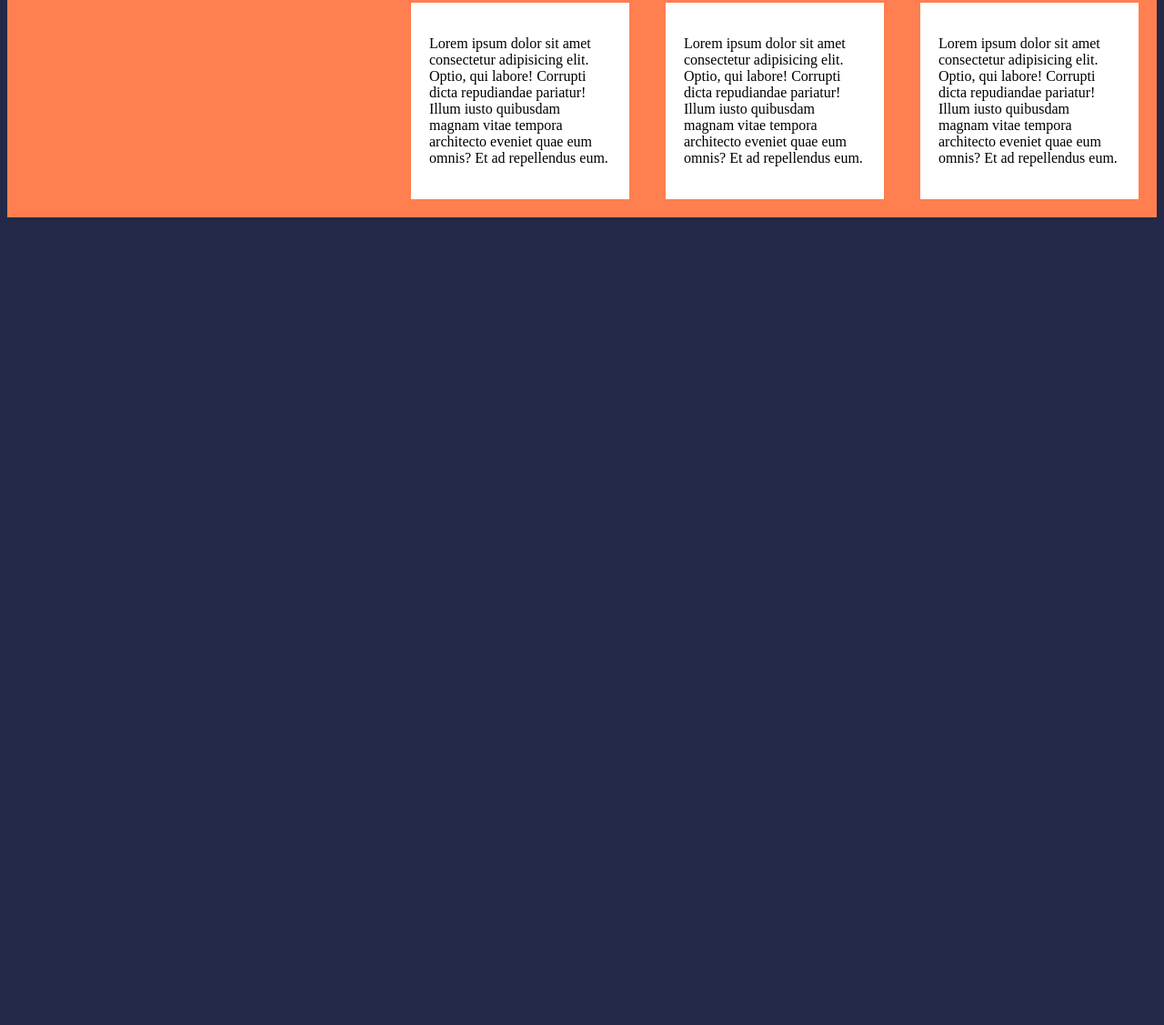
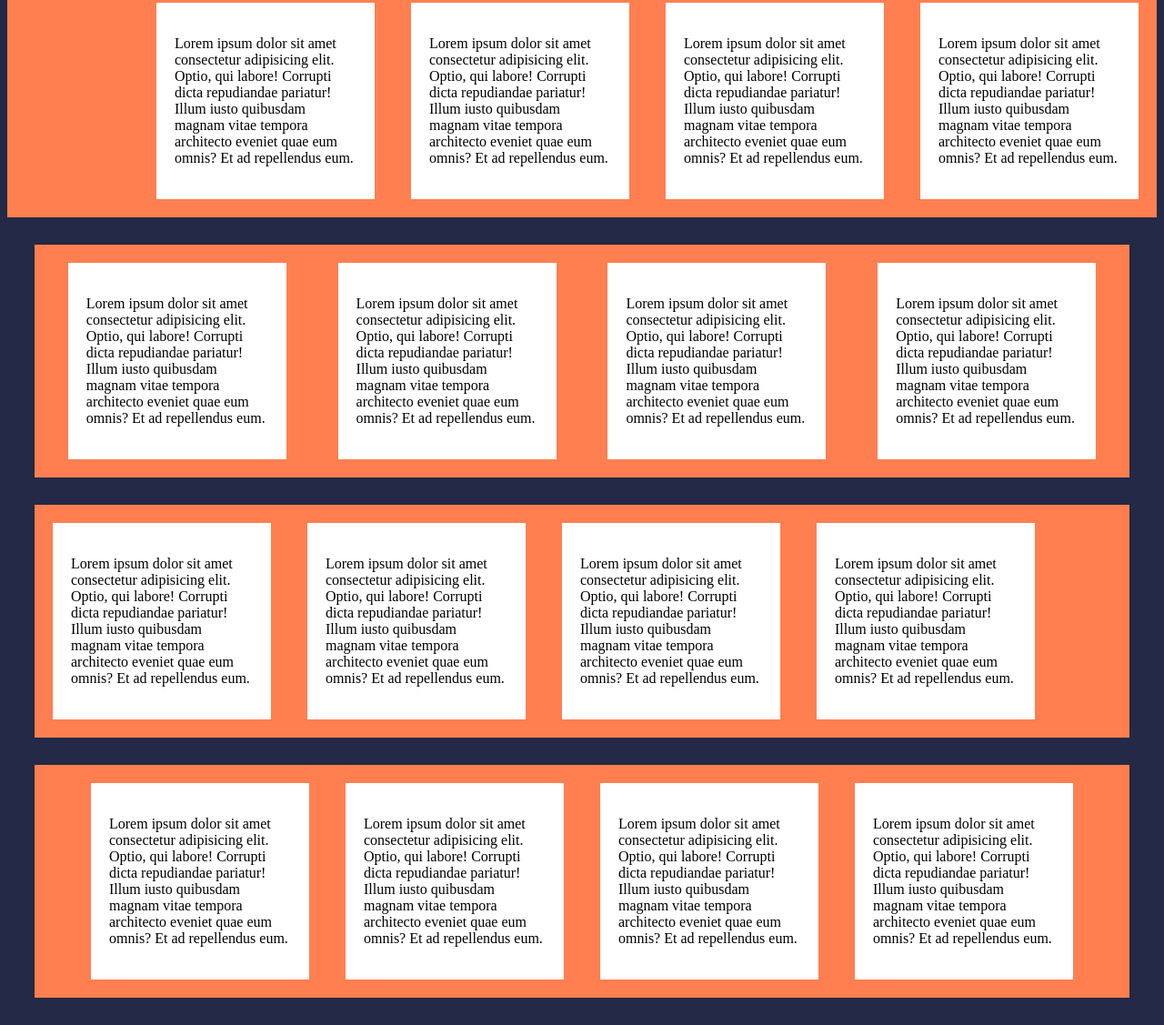
Before and after one commit to Disha-Nalawade/Flex-Box, a plain HTML site: page index.html in a window 1280 px wide. Shown: the part 25-1152 px from the top of the page at 91% size. Before the commit the page ends 800 px from the top, so only its background shows below. Drawn offline with Linux system fonts and the light colour scheme.

Commit message:
justify contain start applied on 3rd card

```diff
--- a/css.css
+++ b/css.css
@@ -12,3 +12,26 @@ body {
   padding: 20px;
   background-color: white;
 }
+.main_container2 {
+  margin: 30px;
+  display: flex;
+  justify-content: space-evenly;
+  background-color: coral;
+}
+.heading_center {
+  text-align: center;
+  color: blueviolet;
+  font-family: "Gill Sans", "Gill Sans MT", Calibri, "Trebuchet MS", sans-serif;
+}
+.main_container3 {
+  margin: 30px;
+  display: flex;
+  justify-content: start;
+  background-color: coral;
+}
+.main_container4 {
+  margin: 30px;
+  display: flex;
+  justify-content: center;
+  background-color: coral;
+}
--- a/index.html
+++ b/index.html
@@ -30,6 +30,117 @@
           repellendus eum.
         </p>
       </div>
+      <div class="card">
+        <p>
+          Lorem ipsum dolor sit amet consectetur adipisicing elit. Optio, qui
+          labore! Corrupti dicta repudiandae pariatur! Illum iusto quibusdam
+          magnam vitae tempora architecto eveniet quae eum omnis? Et ad
+          repellendus eum.
+        </p>
+      </div>
+    </div>
+
+    <div class="main_container2">
+      <div class="card">
+        <p>
+          Lorem ipsum dolor sit amet consectetur adipisicing elit. Optio, qui
+          labore! Corrupti dicta repudiandae pariatur! Illum iusto quibusdam
+          magnam vitae tempora architecto eveniet quae eum omnis? Et ad
+          repellendus eum.
+        </p>
+      </div>
+      <div class="card">
+        <p>
+          Lorem ipsum dolor sit amet consectetur adipisicing elit. Optio, qui
+          labore! Corrupti dicta repudiandae pariatur! Illum iusto quibusdam
+          magnam vitae tempora architecto eveniet quae eum omnis? Et ad
+          repellendus eum.
+        </p>
+      </div>
+      <div class="card">
+        <p>
+          Lorem ipsum dolor sit amet consectetur adipisicing elit. Optio, qui
+          labore! Corrupti dicta repudiandae pariatur! Illum iusto quibusdam
+          magnam vitae tempora architecto eveniet quae eum omnis? Et ad
+          repellendus eum.
+        </p>
+      </div>
+      <div class="card">
+        <p>
+          Lorem ipsum dolor sit amet consectetur adipisicing elit. Optio, qui
+          labore! Corrupti dicta repudiandae pariatur! Illum iusto quibusdam
+          magnam vitae tempora architecto eveniet quae eum omnis? Et ad
+          repellendus eum.
+        </p>
+      </div>
+    </div>
+    <div class="main_container3">
+      <div class="card">
+        <p>
+          Lorem ipsum dolor sit amet consectetur adipisicing elit. Optio, qui
+          labore! Corrupti dicta repudiandae pariatur! Illum iusto quibusdam
+          magnam vitae tempora architecto eveniet quae eum omnis? Et ad
+          repellendus eum.
+        </p>
+      </div>
+      <div class="card">
+        <p>
+          Lorem ipsum dolor sit amet consectetur adipisicing elit. Optio, qui
+          labore! Corrupti dicta repudiandae pariatur! Illum iusto quibusdam
+          magnam vitae tempora architecto eveniet quae eum omnis? Et ad
+          repellendus eum.
+        </p>
+      </div>
+      <div class="card">
+        <p>
+          Lorem ipsum dolor sit amet consectetur adipisicing elit. Optio, qui
+          labore! Corrupti dicta repudiandae pariatur! Illum iusto quibusdam
+          magnam vitae tempora architecto eveniet quae eum omnis? Et ad
+          repellendus eum.
+        </p>
+      </div>
+      <div class="card">
+        <p>
+          Lorem ipsum dolor sit amet consectetur adipisicing elit. Optio, qui
+          labore! Corrupti dicta repudiandae pariatur! Illum iusto quibusdam
+          magnam vitae tempora architecto eveniet quae eum omnis? Et ad
+          repellendus eum.
+        </p>
+      </div>
+    </div>
+    <div class="main_container4">
+      <div class="card">
+        <p>
+          Lorem ipsum dolor sit amet consectetur adipisicing elit. Optio, qui
+          labore! Corrupti dicta repudiandae pariatur! Illum iusto quibusdam
+          magnam vitae tempora architecto eveniet quae eum omnis? Et ad
+          repellendus eum.
+        </p>
+      </div>
+      <div class="card">
+        <p>
+          Lorem ipsum dolor sit amet consectetur adipisicing elit. Optio, qui
+          labore! Corrupti dicta repudiandae pariatur! Illum iusto quibusdam
+          magnam vitae tempora architecto eveniet quae eum omnis? Et ad
+          repellendus eum.
+        </p>
+      </div>
+      <div class="card">
+        <p>
+          Lorem ipsum dolor sit amet consectetur adipisicing elit. Optio, qui
+          labore! Corrupti dicta repudiandae pariatur! Illum iusto quibusdam
+          magnam vitae tempora architecto eveniet quae eum omnis? Et ad
+          repellendus eum.
+        </p>
+      </div>
+      <div class="card">
+        <p>
+          Lorem ipsum dolor sit amet consectetur adipisicing elit. Optio, qui
+          labore! Corrupti dicta repudiandae pariatur! Illum iusto quibusdam
+          magnam vitae tempora architecto eveniet quae eum omnis? Et ad
+          repellendus eum.
+        </p>
+      </div>
     </div>
   </body>
 </html>
```
